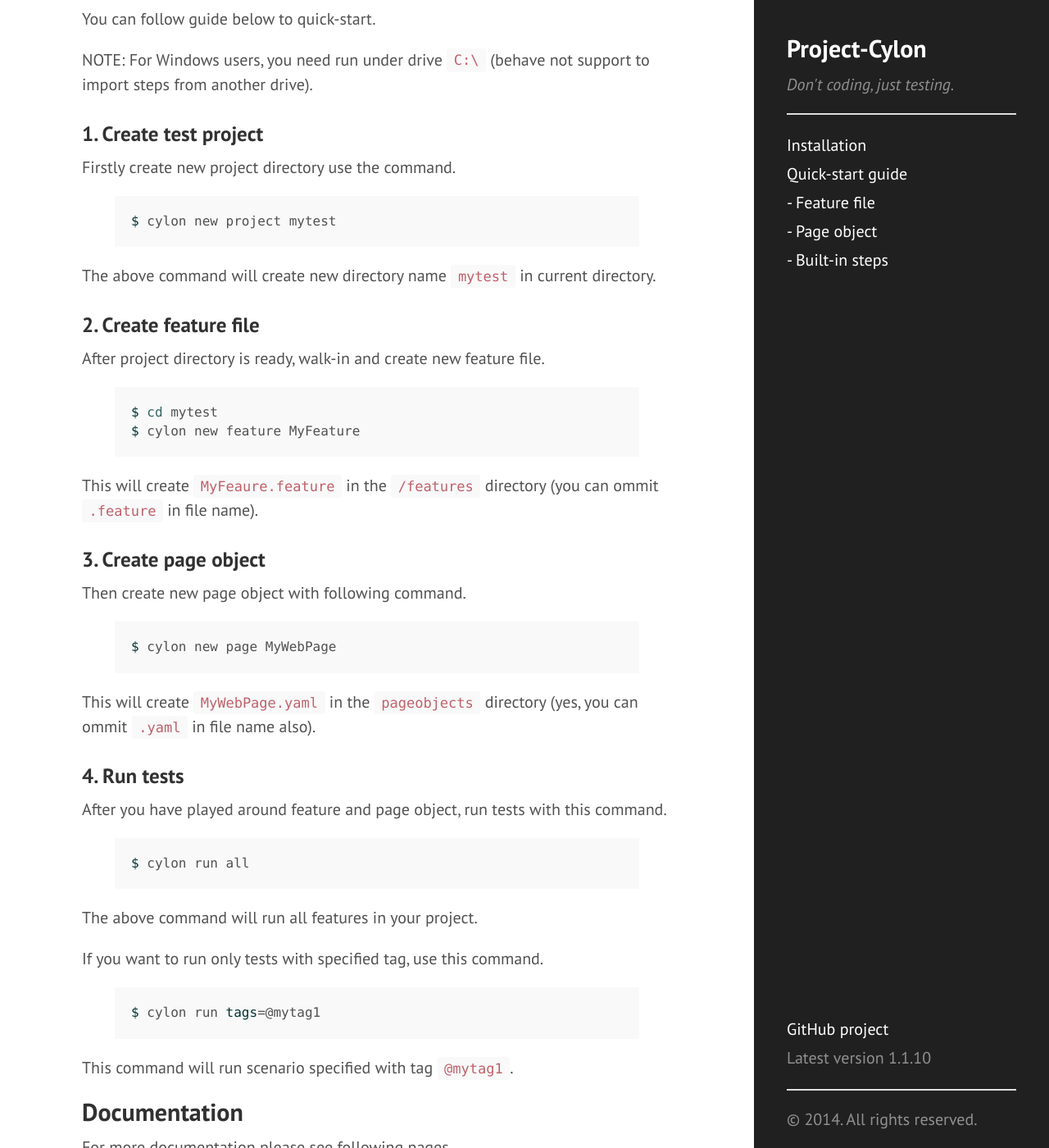
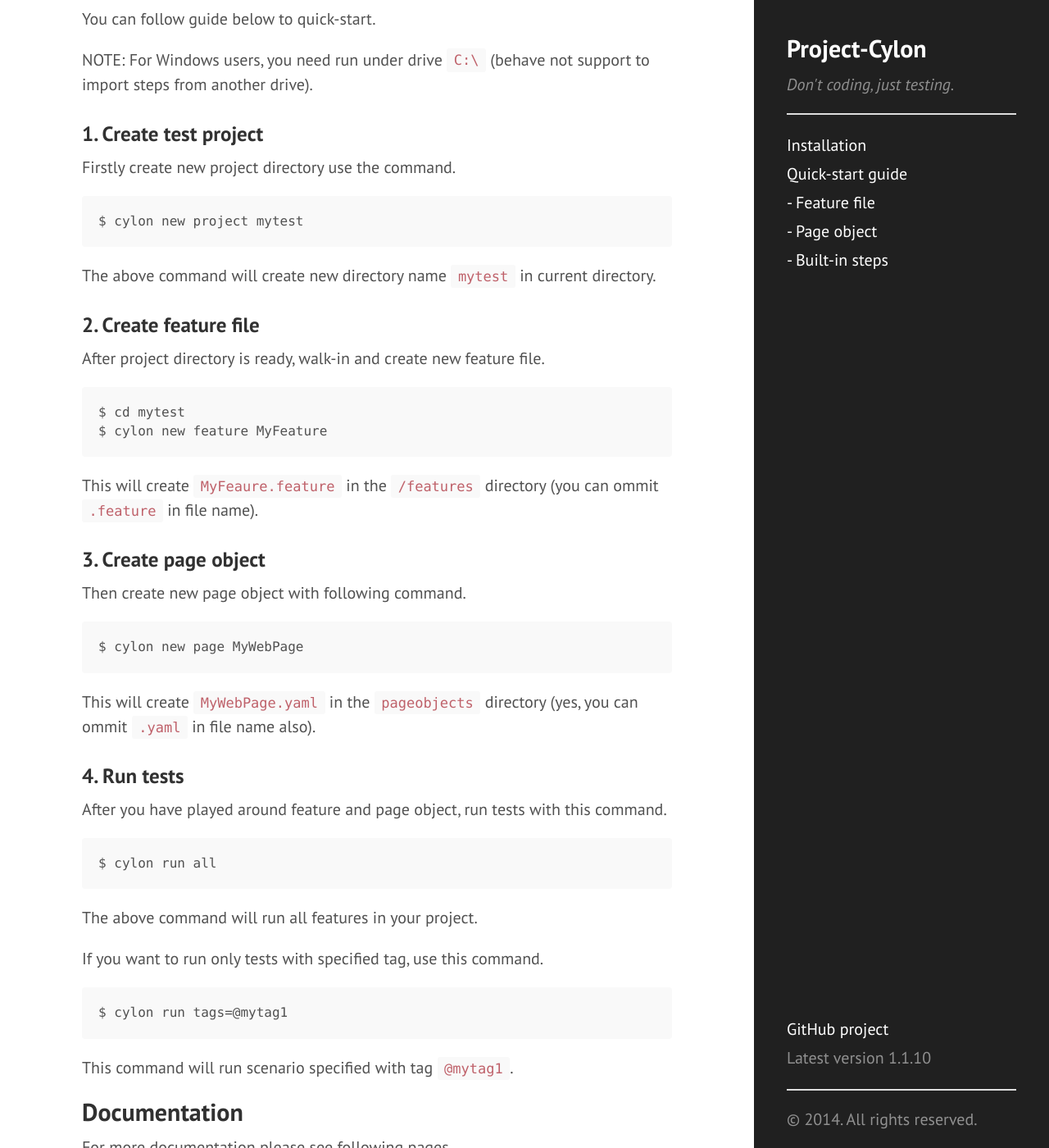
Before and after one commit to peerapats/project-cylon, a Jekyll site: the page built from index.md, in a window 1280 px wide and 1400 px high, scrolled down 230 px. Shown: the whole window at 82% size. Built offline with Jekyll 4.4.1, drawn with Linux system fonts in a browser that asks for light colours; Markdown is read by kramdown in place of the engine named in the settings.

Commit message:
fixed typo

````diff
--- a/index.md
+++ b/index.md
@@ -15,9 +15,9 @@
 
 Firstly create new project directory use the command.
 
-{% highlight bash %}
+```
 $ cylon new project mytest
-{% endhighlight %}
+```
 
 The above command will create new directory name `mytest` in current directory.
 
@@ -26,10 +26,10 @@
 
 After project directory is ready, walk-in and create new feature file.
 
-{% highlight bash %}
+```
 $ cd mytest
 $ cylon new feature MyFeature
-{% endhighlight %}
+```
 
 This will create `MyFeaure.feature` in the `/features` directory (you can ommit `.feature` in file name).
 
@@ -38,9 +38,9 @@
 
 Then create new page object with following command.
 
-{% highlight bash %}
+```
 $ cylon new page MyWebPage
-{% endhighlight %}
+```
 
 This will create `MyWebPage.yaml` in the `pageobjects` directory (yes, you can ommit `.yaml` in file name also).
 
@@ -49,17 +49,17 @@
 
 After you have played around feature and page object, run tests with this command.
 
-{% highlight bash %}
+```
 $ cylon run all
-{% endhighlight %}
+```
 
 The above command will run all features in your project.
 
 If you want to run only tests with specified tag, use this command.
 
-{% highlight bash %}
+```
 $ cylon run tags=@mytag1
-{% endhighlight %}
+```
 
 This command will run scenario specified with tag `@mytag1`.
 
````
Also changed, not shown: document/page-object.md (+1 -1 lines).
